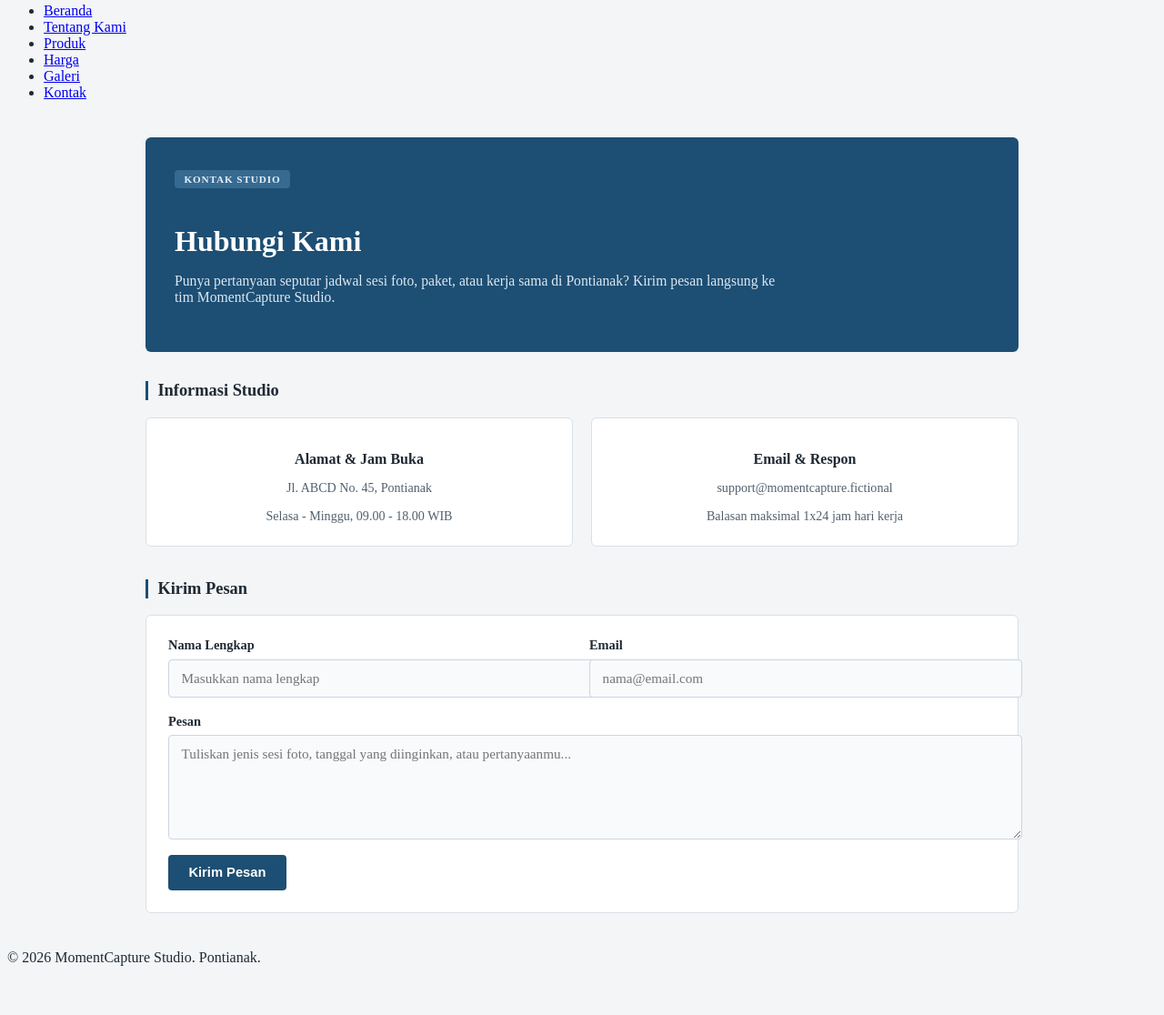
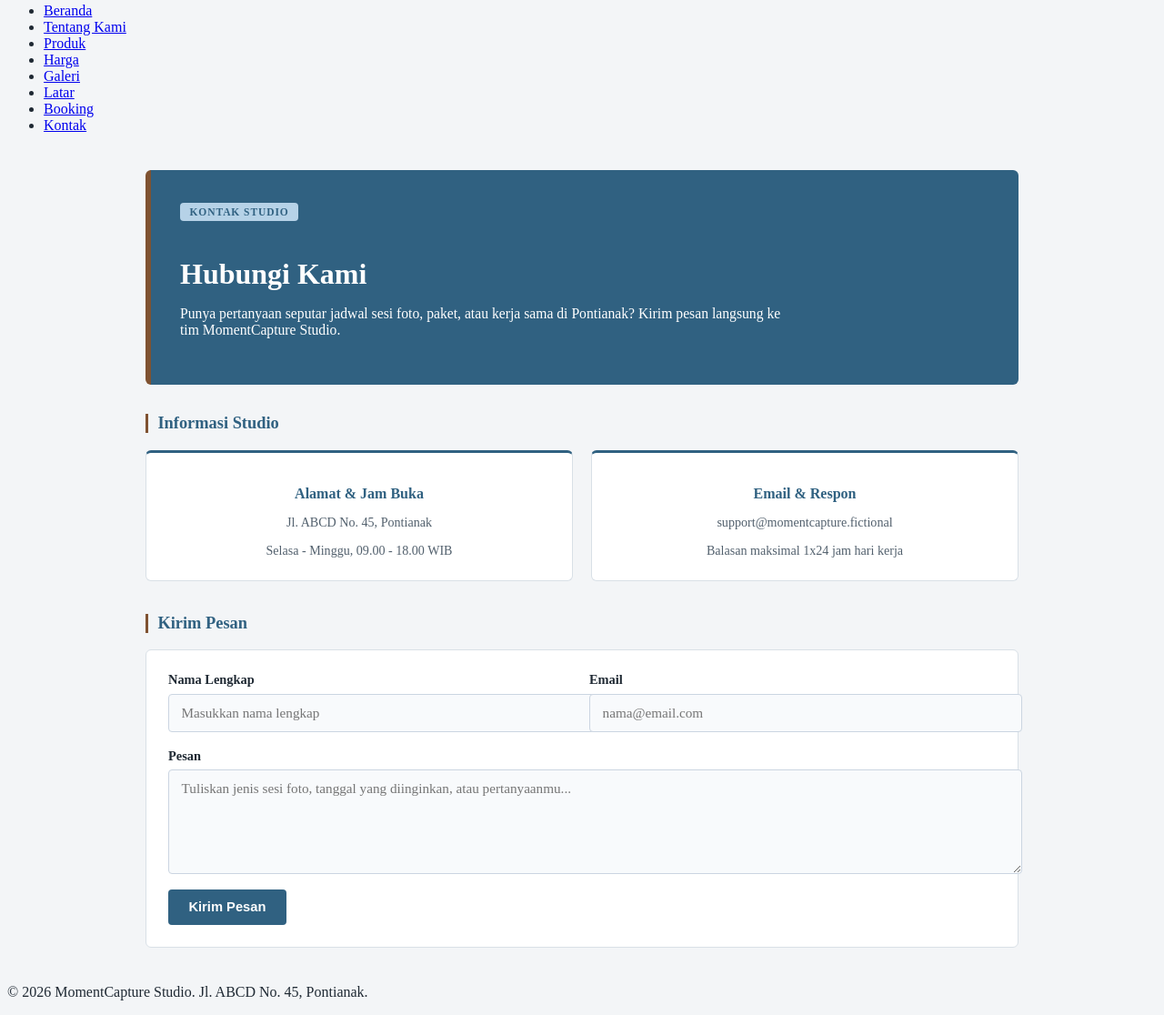
Before and after one commit to MaybeVanth/studio-foto-momentcapture, a plain HTML site: page pages/contact.html in a window 1280 px wide. Shown: the part 39-1155 px from the top of the page at 91% size. Before the commit the page ends 1117 px from the top, so only its background shows below. Drawn offline with Linux system fonts and the light colour scheme.

Commit message:
refactor(contact): move inline/internal styles to external CSS

```diff
--- a/pages/contact.html
+++ b/pages/contact.html
@@ -6,169 +6,19 @@
   <title>Kontak - MomentCapture Studio</title>
   <link rel="stylesheet" href="../styles/global.css">
   <link rel="stylesheet" href="../styles/contact.css">
-  <style>
-    body.contact-page {
-      background-color: #f3f5f7;
-      color: #1f2933;
-    }
-
-    .contact-main {
-      max-width: 960px;
-      margin: 2.5rem auto;
-      padding: 0 1.5rem;
-    }
-
-    .contact-banner {
-      background-color: #1d4e73;
-      color: #ffffff;
-      padding: 2.25rem 2rem;
-      border-radius: 6px;
-      margin-bottom: 2rem;
-    }
-
-    .contact-badge {
-      display: inline-block;
-      background-color: #366a91;
-      color: #e6f0f8;
-      font-size: 0.7rem;
-      font-weight: bold;
-      letter-spacing: 0.08em;
-      padding: 0.25rem 0.65rem;
-      border-radius: 4px;
-      margin-bottom: 0.85rem;
-    }
-
-    .contact-banner h1 {
-      font-size: 2rem;
-      margin-bottom: 0.6rem;
-      color: #ffffff;
-    }
-
-    .contact-banner p {
-      color: #dbe8f2;
-      max-width: 680px;
-      font-size: 0.98rem;
-    }
-
-    .contact-block {
-      margin-bottom: 2.25rem;
-    }
-
-    .contact-subheading {
-      font-size: 1.15rem;
-      color: #1f2933;
-      border-left: 3px solid #1d4e73;
-      padding-left: 0.65rem;
-      margin-bottom: 1.15rem;
-    }
-
-    .info-grid {
-      display: grid;
-      grid-template-columns: repeat(2, 1fr);
-      gap: 1.25rem;
-    }
-
-    .info-card {
-      background-color: #ffffff;
-      border: 1px solid #d9e0e7;
-      border-radius: 6px;
-      padding: 1.25rem;
-      text-align: center;
-    }
-
-    .info-card h3 {
-      font-size: 1rem;
-      color: #1f2933;
-      margin-bottom: 0.4rem;
-    }
-
-    .info-card p {
-      font-size: 0.88rem;
-      color: #52606d;
-      margin-bottom: 0.25rem;
-    }
-
-    .contact-form-box {
-      background-color: #ffffff;
-      border: 1px solid #d9e0e7;
-      border-radius: 6px;
-      padding: 1.5rem;
-      display: flex;
-      flex-direction: column;
-      gap: 1.1rem;
-    }
-
-    .form-row {
-      display: grid;
-      grid-template-columns: repeat(2, 1fr);
-      gap: 1rem;
-    }
-
-    .form-group {
-      display: flex;
-      flex-direction: column;
-      gap: 0.4rem;
-    }
-
-    .form-group label {
-      font-size: 0.9rem;
-      font-weight: bold;
-      color: #1f2933;
-    }
-
-    .form-group input,
-    .form-group textarea {
-      width: 100%;
-      padding: 0.7rem 0.85rem;
-      background-color: #f8fafc;
-      color: #1f2933;
-      border: 1px solid #cbd5e1;
-      border-radius: 4px;
-      font-family: inherit;
-      font-size: 0.95rem;
-    }
-
-    .form-group input:focus,
-    .form-group textarea:focus {
-      outline: none;
-      border-color: #1d4e73;
-      background-color: #ffffff;
-    }
-
-    .contact-submit {
-      align-self: flex-start;
-      background-color: #1d4e73;
-      color: #ffffff;
-      border: none;
-      border-radius: 4px;
-      padding: 0.7rem 1.4rem;
-      font-size: 0.92rem;
-      font-weight: bold;
-      cursor: pointer;
-    }
-
-    .contact-submit:hover {
-      background-color: #153b57;
-    }
-
-    @media (max-width: 700px) {
-      .info-grid,
-      .form-row {
-        grid-template-columns: 1fr;
-      }
-    }
-  </style>
 </head>
 <body class="contact-page">
   <header>
-    <nav>
-      <a href="../index.html" class="logo">MomentCapture</a>
-      <ul>
+    <nav class="navbar">
+      <div class="logo"><a href="../index.html">momentcapture</a></div>
+      <ul class="nav-links">
         <li><a href="../index.html">Beranda</a></li>
         <li><a href="about.html">Tentang Kami</a></li>
         <li><a href="products.html">Produk</a></li>
         <li><a href="pricing.html">Harga</a></li>
         <li><a href="gallery.html">Galeri</a></li>
+        <li><a href="backdrops.html">Latar</a></li>
+        <li><a href="booking.html">Booking</a></li>
         <li><a href="contact.html" class="active">Kontak</a></li>
       </ul>
     </nav>
@@ -222,7 +72,7 @@
   </main>
 
   <footer>
-    <p>&copy; 2026 MomentCapture Studio. Pontianak.</p>
+    <p>&copy; 2026 MomentCapture Studio. Jl. ABCD No. 45, Pontianak.</p>
   </footer>
 </body>
 </html>
--- a/styles/contact.css
+++ b/styles/contact.css
@@ -1,4 +1,6 @@
-.contact-page {
+/* styles/contact.css */
+
+body.contact-page {
   background-color: #f3f5f7;
   color: #1f2933;
 }
@@ -10,18 +12,19 @@
 }
 
 .contact-banner {
-  background-color: #1d4e73;
+  background-color: #306181;
   color: #ffffff;
   padding: 2.25rem 2rem;
   border-radius: 6px;
+  border-left: 6px solid #7f5231;
   margin-bottom: 2rem;
 }
 
 .contact-badge {
   display: inline-block;
-  background-color: #366a91;
-  color: #e6f0f8;
-  font-size: 0.7rem;
+  background-color: #b6d2e7;
+  color: #306181;
+  font-size: 0.72rem;
   font-weight: bold;
   letter-spacing: 0.08em;
   padding: 0.25rem 0.65rem;
@@ -36,7 +39,7 @@
 }
 
 .contact-banner p {
-  color: #dbe8f2;
+  color: #ffffff;
   max-width: 680px;
   font-size: 0.98rem;
 }
@@ -47,8 +50,8 @@
 
 .contact-subheading {
   font-size: 1.15rem;
-  color: #1f2933;
-  border-left: 3px solid #1d4e73;
+  color: #306181;
+  border-left: 3px solid #7f5231;
   padding-left: 0.65rem;
   margin-bottom: 1.15rem;
 }
@@ -62,6 +65,7 @@
 .info-card {
   background-color: #ffffff;
   border: 1px solid #d9e0e7;
+  border-top: 3px solid #306181;
   border-radius: 6px;
   padding: 1.25rem;
   text-align: center;
@@ -69,7 +73,7 @@
 
 .info-card h3 {
   font-size: 1rem;
-  color: #1f2933;
+  color: #306181;
   margin-bottom: 0.4rem;
 }
 
@@ -122,13 +126,13 @@
 .form-group input:focus,
 .form-group textarea:focus {
   outline: none;
-  border-color: #1d4e73;
+  border-color: #306181;
   background-color: #ffffff;
 }
 
 .contact-submit {
   align-self: flex-start;
-  background-color: #1d4e73;
+  background-color: #306181;
   color: #ffffff;
   border: none;
   border-radius: 4px;
@@ -139,7 +143,7 @@
 }
 
 .contact-submit:hover {
-  background-color: #153b57;
+  background-color: #7f5231;
 }
 
 @media (max-width: 700px) {
```
